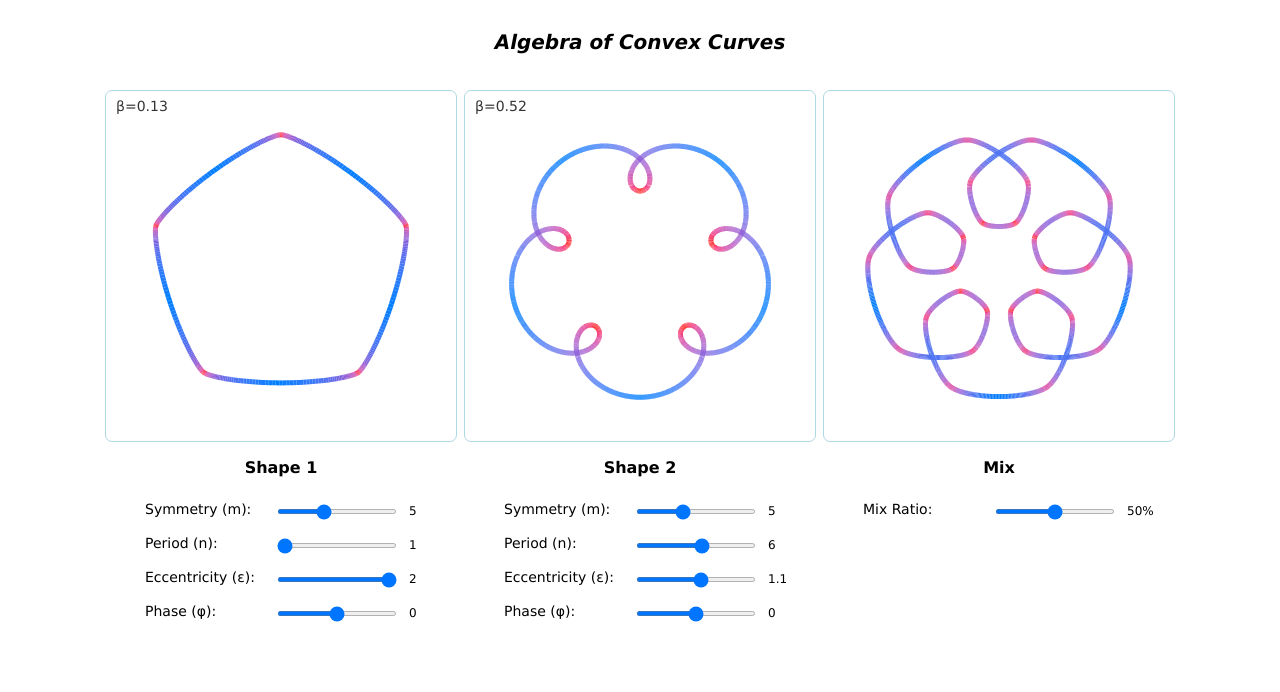
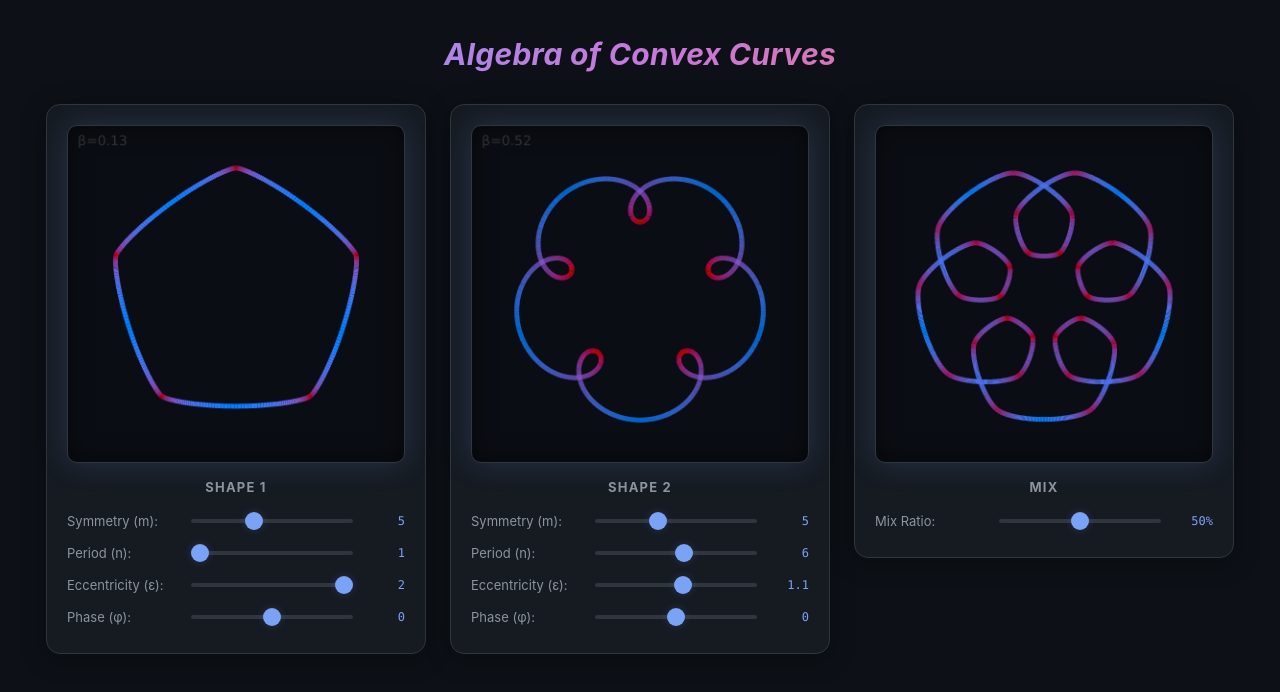
Before and after one commit to davidunga/vector-space-of-curves, a plain HTML site: page index.html in a window 1280 px wide. Drawn offline with Linux system fonts and the light colour scheme.

Commit message:
index.html facelift

```diff
--- a/index.html
+++ b/index.html
@@ -1,71 +1,203 @@
-<html>
+<!DOCTYPE html>
+<html lang="en">
 <head>
+    <meta charset="UTF-8">
+    <meta name="viewport" content="width=device-width, initial-scale=1.0">
+    <title>Algebra of Convex Curves</title>
     <script src="HuhShape.js"></script>
     <script src="guiEngine.js"></script>
-	<style>
+    <style>
+        :root {
+            --bg: #0d1117;
+            --bg-elev: #161b22;
+            --bg-canvas: #0a0d13;
+            --text: #e6edf3;
+            --text-dim: #8b949e;
+            --accent: #7aa2f7;
+            --accent-glow: rgba(122, 162, 247, 0.18);
+            --border: #30363d;
+            --danger: #f87171;
+        }
+
+        * { box-sizing: border-box; }
+
+        html, body {
+            margin: 0;
+            padding: 0;
+            background: var(--bg);
+            color: var(--text);
+            font-family: -apple-system, BlinkMacSystemFont, "Segoe UI", Roboto, Oxygen, Ubuntu, sans-serif;
+            font-size: 14px;
+            -webkit-font-smoothing: antialiased;
+        }
+
         body {
-            font-family: Verdana, Geneva, Tahoma, sans-serif;
-            font-size: 14;
+            padding: 28px 16px 48px;
+            min-height: 100vh;
+        }
+
+        .title {
+            font-size: 30px;
+            font-weight: 700;
+            font-style: italic;
+            text-align: center;
+            margin: 8px 0 32px;
+            letter-spacing: 0.3px;
+            background: linear-gradient(90deg, #7aa2f7, #c678dd, #f87171);
+            -webkit-background-clip: text;
+            background-clip: text;
+            color: transparent;
+        }
+
+        .grid {
+            display: flex;
+            flex-wrap: wrap;
+            justify-content: center;
+            align-items: flex-start;
+            gap: 24px;
+            max-width: 1220px;
+            margin: 0 auto;
+        }
+
+        .col {
+            flex: 1 1 320px;
+            max-width: 380px;
+            background: var(--bg-elev);
+            border: 1px solid var(--border);
+            border-radius: 14px;
+            padding: 20px;
+            display: flex;
+            flex-direction: column;
             align-items: center;
+            box-shadow: 0 4px 24px rgba(0, 0, 0, 0.4);
+        }
+
+        canvas {
+            width: 100%;
+            max-width: 340px;
+            height: auto;
+            aspect-ratio: 1 / 1;
+            background: var(--bg-canvas);
+            border: 1px solid var(--border);
+            border-radius: 10px;
+            box-shadow: 0 0 30px var(--accent-glow), inset 0 0 24px rgba(0, 0, 0, 0.5);
+            display: block;
+        }
+
+        .col > p {
+            width: 100%;
             text-align: center;
+            font-weight: 600;
+            font-size: 13px;
+            letter-spacing: 1.2px;
+            text-transform: uppercase;
+            color: var(--text-dim);
+            margin: 16px 0 10px;
         }
+
+        ul {
+            list-style: none;
+            padding: 0;
+            margin: 0;
+            width: 100%;
+        }
+
+        ul li {
+            display: grid;
+            grid-template-columns: 112px 1fr 44px;
+            align-items: center;
+            gap: 10px;
+            padding: 8px 0;
+        }
+
         label {
-            font-size: 14;
-            width: 120px;
-            padding-right: 10;
-            display:inline-block;
+            font-size: 13px;
+            color: var(--text-dim);
+            display: block;
+            white-space: nowrap;
+            overflow: hidden;
+            text-overflow: ellipsis;
         }
+
         input[type=range] {
-            width: 120px;
-            height: 5px;
-            display:inline-block;
+            -webkit-appearance: none;
+            appearance: none;
+            width: 100%;
+            height: 4px;
+            background: var(--border);
+            border-radius: 999px;
+            outline: none;
+            cursor: pointer;
         }
-        ul {
-            line-height: 1;
-            list-style-type:none;
+
+        input[type=range]::-webkit-slider-thumb {
+            -webkit-appearance: none;
+            appearance: none;
+            width: 18px;
+            height: 18px;
+            background: var(--accent);
+            border-radius: 50%;
+            cursor: pointer;
+            box-shadow: 0 0 8px var(--accent-glow);
+            transition: transform 0.12s ease;
         }
-        canvas {
-            border: 1px solid lightblue;
-            border-radius: 2%;
+
+        input[type=range]::-webkit-slider-thumb:hover,
+        input[type=range]::-webkit-slider-thumb:active {
+            transform: scale(1.18);
         }
-        table {
-            overflow-x: auto;
-            overflow-y: auto;
-            border-spacing: 5px;
-            border: 0px;
+
+        input[type=range]::-moz-range-thumb {
+            width: 18px;
+            height: 18px;
+            background: var(--accent);
+            border: none;
+            border-radius: 50%;
+            cursor: pointer;
+            box-shadow: 0 0 8px var(--accent-glow);
         }
+
+        input[type=range]:focus-visible {
+            outline: 2px solid var(--accent);
+            outline-offset: 4px;
+            border-radius: 2px;
+        }
+
         .val {
-            font-size: 12;
-            width: 30px;
-            height: 10px;
-            padding-left: 10;
-            display:inline-block;
-            vertical-align: -5%;
+            font-size: 12px;
+            font-family: ui-monospace, SFMono-Regular, Menlo, Consolas, monospace;
+            color: var(--accent);
+            text-align: right;
+            margin: 0;
+            min-width: 0;
         }
-        .col {
-            vertical-align: top;
-            align-items: left;
-            align-content: left;
-            text-align: left;
-        }
-        .title {
-            font-family: Verdana, Geneva, Tahoma, sans-serif;
-            font-size: 20;
-            font-style: italic;
-            font-weight: 700;
-            vertical-align: middle;
-            margin-top: 30;
-            margin-bottom: 30;
+
+        @media (max-width: 720px) {
+            body { padding: 18px 12px 32px; }
+            .title { font-size: 22px; margin-bottom: 20px; }
+            .grid { gap: 16px; }
+            .col {
+                padding: 16px;
+                flex: 1 1 100%;
+                max-width: 100%;
+                width: 100%;
+            }
+            ul li {
+                grid-template-columns: 104px 1fr 46px;
+                padding: 10px 0;
+            }
+            input[type=range] { height: 6px; }
+            input[type=range]::-webkit-slider-thumb { width: 24px; height: 24px; }
+            input[type=range]::-moz-range-thumb { width: 24px; height: 24px; }
         }
     </style>
 </head>
-
 <body>
-    <div><p class="title">Algebra of Convex Curves</p></div>
-    <table align="center"><tr>
-        <td id="col1" class="col"></td>
-        <td id="col2" class="col"></td>
-        <td id="col3" class="col"></td>
-    </tr></table>
+    <h1 class="title">Algebra of Convex Curves</h1>
+    <div class="grid">
+        <div id="col1" class="col"></div>
+        <div id="col2" class="col"></div>
+        <div id="col3" class="col"></div>
+    </div>
 </body>
 </html>
```
